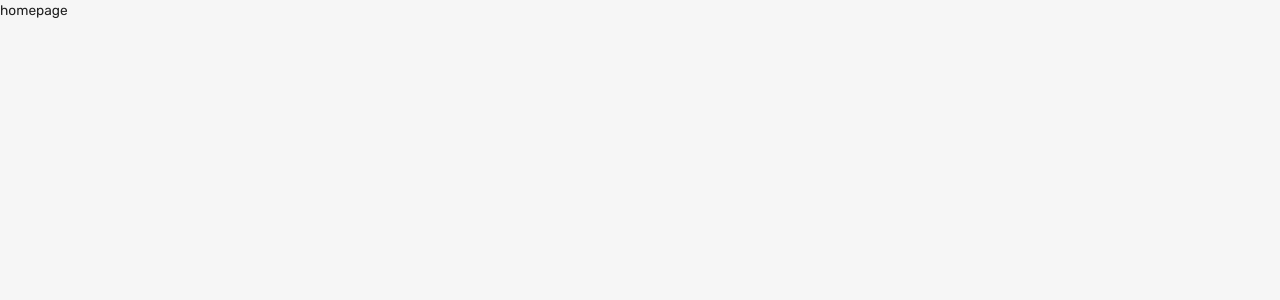
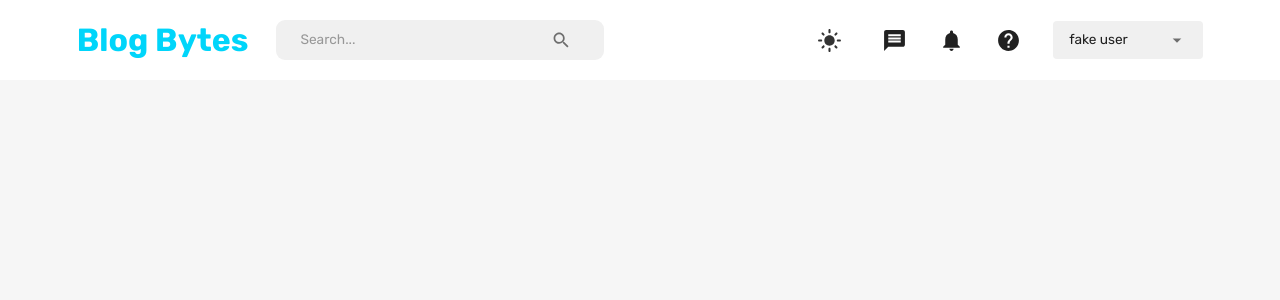
Before and after one commit to Noahbrown26/PersonalBlog, a React (Create React App) app in the folder client/: page /home in a window 1280 px wide. Shown: the top 300 px of the page. Built offline with nearby package versions, Linux system fonts and the light colour scheme.

Commit message:
add navbar component

```diff
--- a/client/src/components/FlexBetween.jsx
+++ b/client/src/components/FlexBetween.jsx
@@ -1,7 +1,7 @@
 import { Box } from "@mui/material";
 import {styled} from "@mui/system";
 
-const FlexBetween = styled(box)({
+const FlexBetween = styled(Box)({
   display: "flex",
   justifyContent: "space-between",
   alignItems: "center"
--- a/client/src/scenes/homePage/index.jsx
+++ b/client/src/scenes/homePage/index.jsx
@@ -1,5 +1,12 @@
+import {Box} from "@mui/material";
+import NavBar from "scenes/navbar";
+
 const HomePage = () => {
-    return (<div>homepage</div>)
-}
+    return (
+    <Box>
+      <NavBar />
+    </Box>
+  );
+};
 
 export default HomePage;
--- a/client/src/scenes/navbar/index.jsx
+++ b/client/src/scenes/navbar/index.jsx
@@ -1,5 +1,200 @@
+import { useState } from "react";
+import {
+  Box,
+  IconButton,
+  InputBase,
+  Typography,
+  Select,
+  MenuItem,
+  FormControl,
+  useTheme,
+  useMediaQuery,
+} from "@mui/material";
+import {
+  Search,
+  Message,
+  DarkMode,
+  LightMode,
+  Notifications,
+  Help,
+  Menu,
+  Close,
+} from "@mui/icons-material";
+import { useDispatch, useSelector } from "react-redux";
+import { setMode, setLogout } from "state";
+import { useNavigate } from "react-router-dom";
+import FlexBetween from "components/FlexBetween";
+
+
 const Navbar = () => {
-    return (<div>Navbar</div>)
-}
+  const [isMobileMenuToggled, setIsMobileMenuToggled] = useState(false);
+  const dispatch = useDispatch();
+  const navigate = useNavigate();
+  const user = useSelector((state) => state.user);
+  const isNonMobileScreens = useMediaQuery("(min-width: 1000px)");
+
+  const theme = useTheme();
+  const neutralLight = theme.palette.neutral.light;
+  const dark = theme.palette.neutral.dark;
+  const background = theme.palette.background.default;
+  const primaryLight = theme.palette.primary.light;
+  const alt = theme.palette.background.alt;
+
+  /*const fullName = `${user.firstName} ${user.lastName}`*/
+  const fullName = "fake user";
+
+    return (
+      <FlexBetween padding="1rem 6%" backgroundColor={alt}>
+      <FlexBetween gap="1.75rem">
+        <Typography
+          fontWeight="bold"
+          fontSize="clamp(1rem, 2rem, 2.25rem)"
+          color="primary"
+          onClick={() => navigate("/home")}
+          sx={{
+            "&:hover": {
+              color: primaryLight,
+              cursor: "pointer",
+            },
+          }}
+        >
+          Blog Bytes
+        </Typography>
+        {isNonMobileScreens && (
+          <FlexBetween
+            backgroundColor={neutralLight}
+            borderRadius="9px"
+            gap="3rem"
+            padding="0.1rem 1.5rem"
+          >
+            <InputBase placeholder="Search..." />
+            <IconButton>
+              <Search />
+            </IconButton>
+          </FlexBetween>
+        )}
+      </FlexBetween>
+
+      {/* DESKTOP NAV */}
+      {isNonMobileScreens ? (
+        <FlexBetween gap="2rem">
+          <IconButton onClick={() => dispatch(setMode())}>
+            {theme.palette.mode === "dark" ? (
+              <DarkMode sx={{ fontSize: "25px" }} />
+            ) : (
+              <LightMode sx={{ color: dark, fontSize: "25px" }} />
+            )}
+          </IconButton>
+          <Message sx={{ fontSize: "25px" }} />
+          <Notifications sx={{ fontSize: "25px" }} />
+          <Help sx={{ fontSize: "25px" }} />
+          <FormControl variant="standard" value={fullName}>
+            <Select
+              value={fullName}
+              sx={{
+                backgroundColor: neutralLight,
+                width: "150px",
+                borderRadius: "0.25rem",
+                p: "0.25rem 1rem",
+                "& .MuiSvgIcon-root": {
+                  pr: "0.25rem",
+                  width: "3rem",
+                },
+                "& .MuiSelect-select:focus": {
+                  backgroundColor: neutralLight,
+                },
+              }}
+              input={<InputBase />}
+            >
+              <MenuItem value={fullName}>
+                <Typography>{fullName}</Typography>
+              </MenuItem>
+              <MenuItem onClick={() => dispatch(setLogout())}>Log Out</MenuItem>
+            </Select>
+          </FormControl>
+        </FlexBetween>
+      ) : (
+        <IconButton
+          onClick={() => setIsMobileMenuToggled(!isMobileMenuToggled)}
+        >
+          <Menu />
+        </IconButton>
+      )}
+
+      {/* MOBILE NAV */}
+      {!isNonMobileScreens && isMobileMenuToggled && (
+        <Box
+          position="fixed"
+          right="0"
+          bottom="0"
+          height="100%"
+          zIndex="10"
+          maxWidth="500px"
+          minWidth="300px"
+          backgroundColor={background}
+        >
+          {/* CLOSE ICON */}
+          <Box display="flex" justifyContent="flex-end" p="1rem">
+            <IconButton
+              onClick={() => setIsMobileMenuToggled(!isMobileMenuToggled)}
+            >
+              <Close />
+            </IconButton>
+          </Box>
+
+          {/* MENU ITEMS */}
+          <FlexBetween
+            display="flex"
+            flexDirection="column"
+            justifyContent="center"
+            alignItems="center"
+            gap="3rem"
+          >
+            <IconButton
+              onClick={() => dispatch(setMode())}
+              sx={{ fontSize: "25px" }}
+            >
+              {theme.palette.mode === "dark" ? (
+                <DarkMode sx={{ fontSize: "25px" }} />
+              ) : (
+                <LightMode sx={{ color: dark, fontSize: "25px" }} />
+              )}
+            </IconButton>
+            <Message sx={{ fontSize: "25px" }} />
+            <Notifications sx={{ fontSize: "25px" }} />
+            <Help sx={{ fontSize: "25px" }} />
+            <FormControl variant="standard" value={fullName}>
+              <Select
+                value={fullName}
+                sx={{
+                  backgroundColor: neutralLight,
+                  width: "150px",
+                  borderRadius: "0.25rem",
+                  p: "0.25rem 1rem",
+                  "& .MuiSvgIcon-root": {
+                    pr: "0.25rem",
+                    width: "3rem",
+                  },
+                  "& .MuiSelect-select:focus": {
+                    backgroundColor: neutralLight,
+                  },
+                }}
+                input={<InputBase />}
+              >
+                <MenuItem value={fullName}>
+                  <Typography>{fullName}</Typography>
+                </MenuItem>
+                <MenuItem onClick={() => dispatch(setLogout())}>
+                  Log Out
+                </MenuItem>
+              </Select>
+            </FormControl>
+          </FlexBetween>
+        </Box>
+      )}
+    </FlexBetween>
+
+  );
+};
 
 export default Navbar;
--- a/client/src/theme.js
+++ b/client/src/theme.js
@@ -59,7 +59,7 @@
             primary: {
               dark: colorTokens.primary[700],
               main: colorTokens.primary[500],
-              light: colorTokens.primary[50],
+              light: colorTokens.primary[200],
             },
             neutral: {
               dark: colorTokens.grey[700],
```
